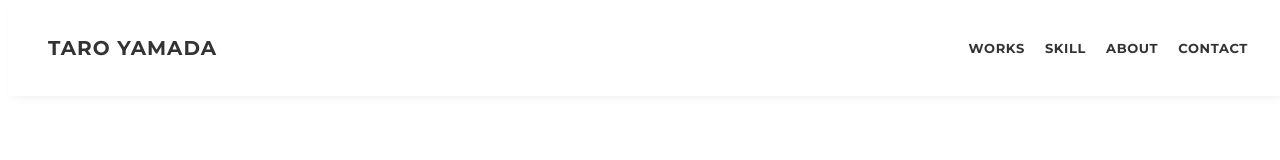
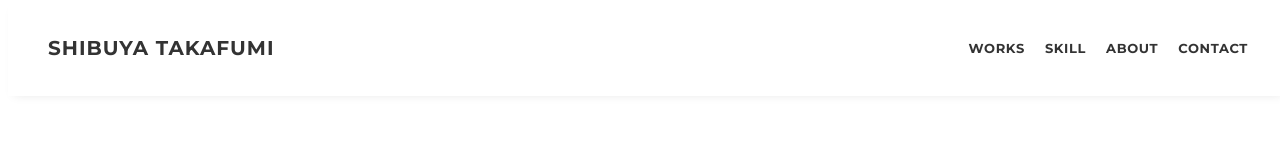
Before and after one commit to 21-0384-shibuya/shibuta.io, a plain HTML site: page index.html in a window 1280 px wide. Shown: the top 160 px of the page. Drawn offline with nearby package versions, Linux system fonts and the light colour scheme.

Commit message:
Update index.html

```diff
--- a/index.html
+++ b/index.html
@@ -26,7 +26,7 @@
     <header class="header ">
       <div class="container">
         <h1 class="header-logo">
-          <a href=".">TARO YAMADA</a>
+          <a href=".">SHIBUYA TAKAFUMI</a>
         </h1>
         <nav class="gnav">
           <ul class="gnav-list">
```
